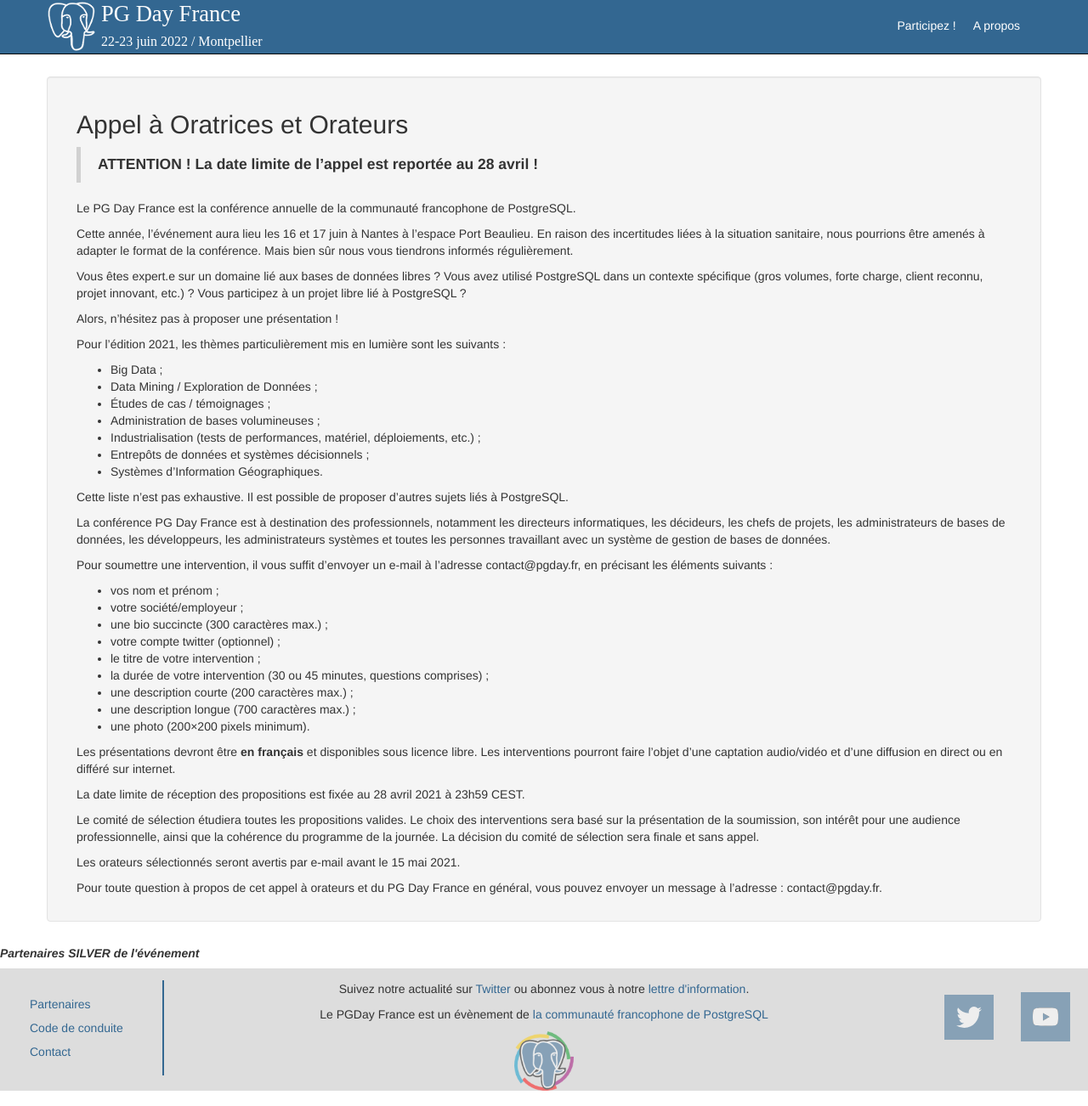
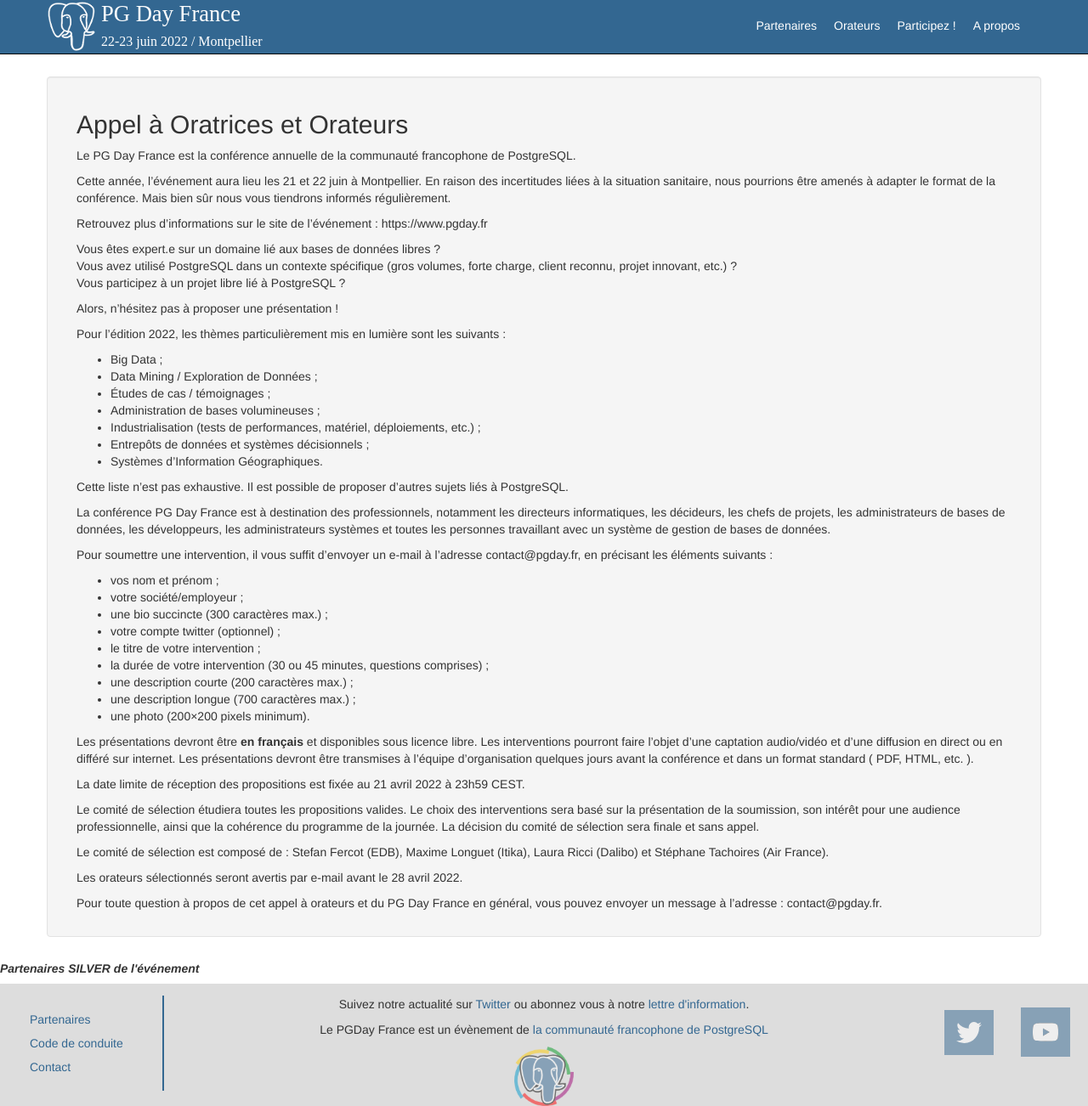
Before and after one commit to postgresqlfr/2024.pgday.fr, a Jekyll site: the page built from appel.md, in a window 1280 px wide and 1302 px high. Shown: the whole window at 85% size. Built offline with Jekyll 4.4.1, drawn with Linux system fonts in a browser that asks for light colours; our own code applies the rules of GitHub Pages for plain Markdown files.

Commit message:
Publication de l'appel à orateurs

```diff
--- a/_layouts/default.html
+++ b/_layouts/default.html
@@ -36,9 +36,9 @@
           <ul class="nav navbar-nav navbar-right">
             <!--
             <li><a href="programme">Programme</a></li>
+            -->
             <li><a href="partenaires">Partenaires</a></li>
             <li><a href="orateurs">Orateurs</a></li>
-            -->
             <!--
             <li><a href="videos">Vidéos</a></li>
             -->
--- a/appel.md
+++ b/appel.md
@@ -18,21 +18,22 @@
 
 ## Appel à Oratrices et Orateurs
 
-> **ATTENTION ! La date limite de l'appel est reportée au 28 avril !**
-
 
 Le PG Day France est la conférence annuelle de la communauté francophone de PostgreSQL.
 
-Cette année, l’événement aura lieu les 16 et 17 juin à Nantes à l'espace Port Beaulieu. En raison des incertitudes liées à la situation
-sanitaire, nous pourrions être amenés à adapter le format de la conférence. Mais bien sûr nous vous tiendrons informés régulièrement.
+Cette année, l’événement aura lieu les 21 et 22 juin à Montpellier. En raison des incertitudes liées à la situation
+sanitaire, nous pourrions être amenés à adapter le format de la conférence. Mais bien sûr nous vous tiendrons informés
+régulièrement.
 
-Vous êtes expert.e sur un domaine lié aux bases de données libres ?
-Vous avez utilisé PostgreSQL dans un contexte spécifique (gros volumes, forte charge, client reconnu, projet innovant, etc.) ?
+Retrouvez plus d'informations sur le site de l’événement : https://www.pgday.fr
+
+Vous êtes expert.e sur un domaine lié aux bases de données libres ? \\
+Vous avez utilisé PostgreSQL dans un contexte spécifique (gros volumes, forte charge, client reconnu, projet innovant, etc.) ? \\
 Vous participez à un projet libre lié à PostgreSQL ?
 
 Alors, n'hésitez pas à proposer une présentation !
 
-Pour l’édition 2021, les thèmes particulièrement mis en lumière sont les suivants :
+Pour l’édition 2022, les thèmes particulièrement mis en lumière sont les suivants :
 
 * Big Data ;
 * Data Mining / Exploration de Données ;
@@ -58,12 +59,14 @@
 * une description longue (700 caractères max.) ;
 * une photo (200×200 pixels minimum).
 
-Les présentations devront être **en français** et disponibles sous licence libre. Les interventions pourront faire l'objet d'une captation audio/vidéo et d'une diffusion en direct ou en différé sur internet.
+Les présentations devront être **en français** et disponibles sous licence libre. Les interventions pourront faire l'objet d'une captation audio/vidéo et d'une diffusion en direct ou en différé sur internet. Les présentations devront être transmises à l'équipe d'organisation quelques jours avant la conférence et dans un format standard ( PDF, HTML, etc. ).
 
-La date limite de réception des propositions est fixée au 28 avril 2021 à 23h59 CEST.
+La date limite de réception des propositions est fixée au 21 avril 2022 à 23h59 CEST.
 
 Le comité de sélection étudiera toutes les propositions valides. Le choix des interventions sera basé sur la présentation de la soumission, son intérêt pour une audience professionnelle, ainsi que la cohérence du programme de la journée. La décision du comité de sélection sera finale et sans appel.
 
-Les orateurs sélectionnés seront avertis par e-mail avant le  15 mai 2021.
+Le comité de sélection est composé de : Stefan Fercot (EDB), Maxime Longuet (Itika), Laura Ricci (Dalibo) et Stéphane Tachoires (Air France).
+
+Les orateurs sélectionnés seront avertis par e-mail avant le 28 avril 2022.
 
 Pour toute question à propos de cet appel à orateurs et du PG Day France en général, vous pouvez envoyer un message à l'adresse : contact@pgday.fr.
```
